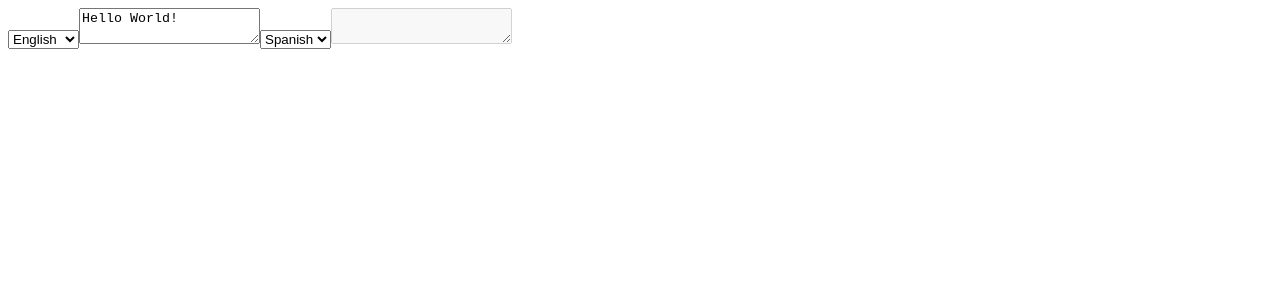
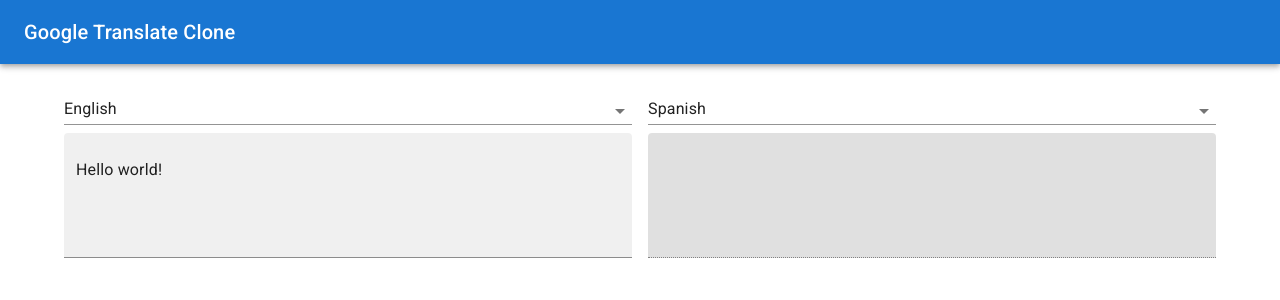
Before and after one commit to joaomarceloods/google-translate-clone, a React (Create React App) app: page / in a window 1280 px wide. Shown: the top 300 px of the page. Built offline with nearby package versions, Linux system fonts and the light colour scheme; no server answers.

Commit message:
Style the app with MUI components
https://mui.com

```diff
--- a/package.json
+++ b/package.json
@@ -3,6 +3,11 @@
   "version": "0.1.0",
   "private": true,
   "dependencies": {
+    "@emotion/react": "^11.11.1",
+    "@emotion/styled": "^11.11.0",
+    "@fontsource/roboto": "^5.0.8",
+    "@mui/icons-material": "^5.14.11",
+    "@mui/material": "^5.14.11",
     "@testing-library/jest-dom": "^5.17.0",
     "@testing-library/react": "^13.4.0",
     "@testing-library/user-event": "^13.5.0",
--- a/public/index.html
+++ b/public/index.html
@@ -24,7 +24,7 @@
       work correctly both with client-side routing and a non-root public URL.
       Learn how to configure a non-root public URL by running `npm run build`.
     -->
-    <title>React App</title>
+    <title>Google Translate Clone</title>
   </head>
   <body>
     <noscript>You need to enable JavaScript to run this app.</noscript>
--- a/src/App.js
+++ b/src/App.js
@@ -1,21 +1,43 @@
+import '@fontsource/roboto/300.css';
+import '@fontsource/roboto/400.css';
+import '@fontsource/roboto/500.css';
+import '@fontsource/roboto/700.css';
+
 import { useState } from 'react';
+import { Container, CssBaseline, Stack } from '@mui/material';
+import Grid from '@mui/material/Unstable_Grid2';
+import useTranslation from './hooks/useTranslation';
 import LanguageSelect from './components/LanguageSelect';
 import TextInput from './components/TextInput';
-import useTranslation from './hooks/useTranslation';
+import TopAppBar from './components/TopAppBar';
 
 function App() {
   const [sourceLang, setSourceLang] = useState('en');
-  const [targetLang] = useState('es');
-  const [text, setText] = useState('Hello World!');
+  const [targetLang, setTargetLang] = useState('es');
+  const [text, setText] = useState('Hello world!');
   const translation = useTranslation(text, sourceLang, targetLang);
 
   return (
-    <div>
-      <LanguageSelect language={sourceLang} onChange={setSourceLang} />
-      <TextInput text={text} onChange={setText} />
-      <LanguageSelect language={targetLang} />
-      <TextInput text={translation} disabled />
-    </div>
+    <>
+      <CssBaseline />
+      <TopAppBar />
+      <Container>
+        <Grid container columnSpacing={2} rowSpacing={4} marginTop={2}>
+          <Grid xs={12} lg={6}>
+            <Stack spacing={1}>
+              <LanguageSelect selectedLanguage={sourceLang} onChange={setSourceLang} />
+              <TextInput text={text} onChange={setText} />
+            </Stack>
+          </Grid>
+          <Grid xs={12} lg={6}>
+            <Stack spacing={1}>
+              <LanguageSelect selectedLanguage={targetLang} onChange={setTargetLang} />
+              <TextInput text={translation} disabled />
+            </Stack>
+          </Grid>
+        </Grid>
+      </Container>
+    </>
   );
 }
 
--- a/src/components/LanguageSelect.js
+++ b/src/components/LanguageSelect.js
@@ -1,11 +1,18 @@
-const LanguageSelect = ({ language, onChange }) => {
+import { FormControl, MenuItem, Select } from "@mui/material";
+
+const LanguageSelect = ({ selectedLanguage, onChange }) => {
   return (
-    <select value={language} onChange={e => onChange(e.target.value)}>
-      <option value="en">English</option>
-      <option value="es">Spanish</option>
-      <option value="fr">French</option>
-    </select>
+    <FormControl size="small" variant="standard">
+      <Select
+        value={selectedLanguage}
+        onChange={(e) => onChange(e.target.value)}
+      >
+        <MenuItem value="en">English</MenuItem>
+        <MenuItem value="es">Spanish</MenuItem>
+        <MenuItem value="fr">French</MenuItem>
+      </Select>
+    </FormControl>
   )
-}
+};
 
 export default LanguageSelect
--- a/src/components/TextInput.js
+++ b/src/components/TextInput.js
@@ -1,5 +1,16 @@
+import { TextField } from "@mui/material";
+
 const TextInput = ({ text, onChange, disabled }) => {
-  return <textarea value={text} onChange={e => onChange(e.target.value)} disabled={disabled} />;
+  return (
+    <TextField
+      multiline
+      variant="filled"
+      rows={4}
+      value={text}
+      onChange={(e) => onChange(e.target.value)}
+      disabled={disabled}
+    />
+  );
 }
 
 export default TextInput;
--- /dev/null
+++ b/src/components/TopAppBar.js
@@ -0,0 +1,17 @@
+import { AppBar, Box, Toolbar, Typography } from "@mui/material";
+
+const TopAppBar = () => {
+  return (
+    <Box sx={{ flexGrow: 1 }}>
+      <AppBar position="static">
+        <Toolbar>
+          <Typography variant="h6" sx={{ flexGrow: 1 }}>
+            Google Translate Clone
+          </Typography>
+        </Toolbar>
+      </AppBar>
+    </Box>
+  );
+};
+
+export default TopAppBar;
```
Also changed, not shown: 1 other file (tests, documents, lock files or other folders).
